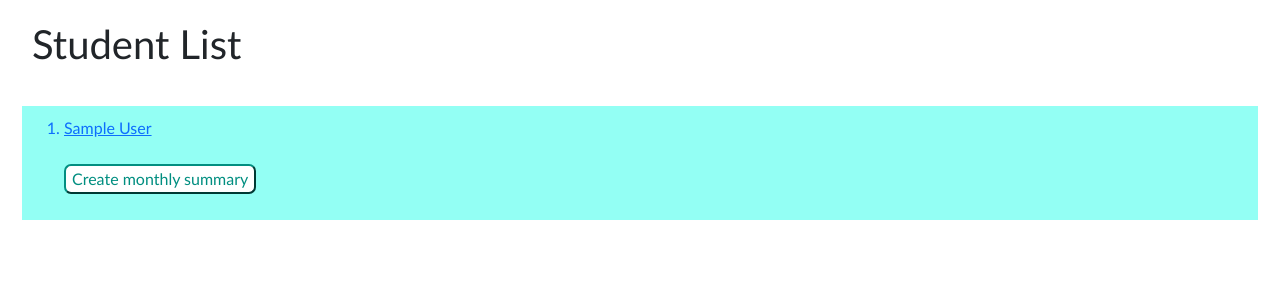
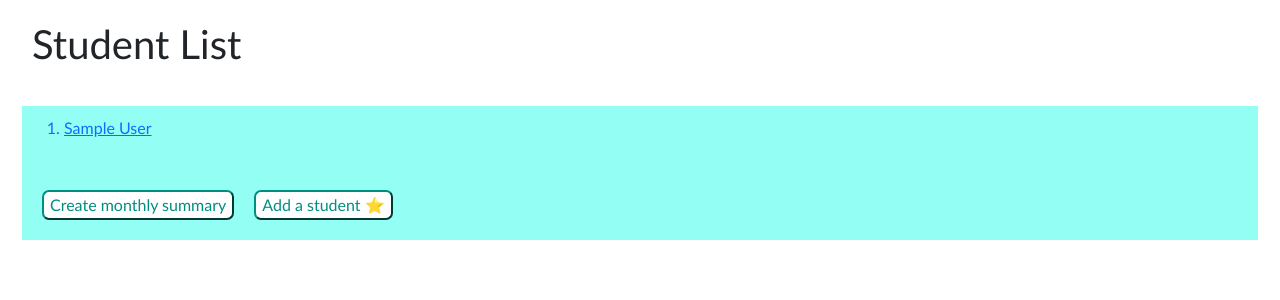
Before and after one commit to marklim-cs/TutorTrack, a Django app: page /students/ in a window 1280 px wide. Shown: the part 70-370 px from the top of the page. Run offline with Django 5.2, Linux system fonts and the light colour scheme; a user stored in the database is signed in; tables that the repository leaves empty hold one stand-in row (values such as "Sample post").

Commit message:
create student form: get method

```diff
--- a/tutor_track/app/templates/student_card.html
+++ b/tutor_track/app/templates/student_card.html
@@ -5,7 +5,7 @@
     <div class="container-fluid">
         <h1>Student Card</h1>
         <div class="row-cols-auto">
-            <div class="col-sm-3" style="background-color: lightpink; padding: 20px;">
+            <div class="col-sm-3" style="background-color: rgb(144, 255, 244); padding: 20px;">
                  <p><strong>Student:</strong> {{ student.first_name }} {{ student.last_name }}</p>
                 {% for entry in card_data %}
                     <p><strong>Lesson</strong></p>
--- a/tutor_track/app/templates/student_list.html
+++ b/tutor_track/app/templates/student_list.html
@@ -14,6 +14,8 @@
                         </a>
                         {% endfor %}
                         <br>
+                </ol>
+                    <div style="display: flex; gap: 20px; padding: 10px;">
                         <form method="get" action="{% url 'app:monthly_summary' %}">
                             <button type="submit">Create monthly summary</button>
                         </form>
@@ -21,11 +23,11 @@
                         No students yet. Add your students by clicling the button below.
                         <br>
                         <br>
-                        <form>
-                            <button type="submit">Add a student &#11088;</button>
-                        </form>
                     {% endif %}
-                </ol>
+                    <form method="get" action="{% url 'app:create_student' %}">
+                        <button type="submit">Add a student &#11088;</button>
+                    </form>
+                    </div>
             </div>
         </div>
     </div>
--- a/tutor_track/app/urls.py
+++ b/tutor_track/app/urls.py
@@ -31,4 +31,5 @@ urlpatterns = [
          redirect_to_login(budget_views.DeleteSummary.as_view()),
          name="delete_summary"
          ),
+    path("create_student", redirect_to_login(student_views.CreateStudent.as_view()), name="create_student")
     ]
--- a/tutor_track/app/views/student_views.py
+++ b/tutor_track/app/views/student_views.py
@@ -1,7 +1,7 @@
 from django.shortcuts import render, redirect, get_object_or_404
 from django.views import View
 from app.models import Student, StudentCard
-from app.forms import UpdateStudentForm, UpdateStudentCardForm
+from app.forms import UpdateStudentForm, UpdateCardForm, CreateCardForm
 
 class StudentList(View):
     def get(self, request):
@@ -32,7 +32,7 @@ class UpdateStudentCard(View):
         student_card = get_object_or_404(StudentCard, student_id=student_id, id=student_card_id)
 
         student_form = UpdateStudentForm(instance=student)
-        card_form = UpdateStudentCardForm(instance=student_card)
+        card_form = UpdateCardForm(instance=student_card)
 
         context = {
                     "student_form": student_form,
@@ -48,7 +48,7 @@ class UpdateStudentCard(View):
         student_card = get_object_or_404(StudentCard, student__id=student_id, id=student_card_id)
 
         student_form = UpdateStudentForm(request.POST, instance=student)
-        card_form = UpdateStudentCardForm(request.POST, instance=student_card)
+        card_form = UpdateCardForm(request.POST, instance=student_card)
 
         if student_form.is_valid() and card_form.is_valid():
             student_form.save()
@@ -62,3 +62,18 @@ class UpdateStudentCard(View):
                     "student": student,
             }
             return render(request, "edit_student_card", context)
+
+class CreateStudent(View):
+    def get(self, request):
+        create_student_form = UpdateStudentForm()
+        create_card_form = CreateCardForm()
+
+        context = {
+            "create_student_form": create_student_form,
+            "create_card_form": create_card_form,
+        }
+
+        return render(request, "add_student.html", context)
+
+    def post(self,request):
+        pass
```
Also changed, not shown: tutor_track/app/forms.py (+9 -1 lines), tutor_track/app/templates/add_student.html (added, +12 -0 lines).
